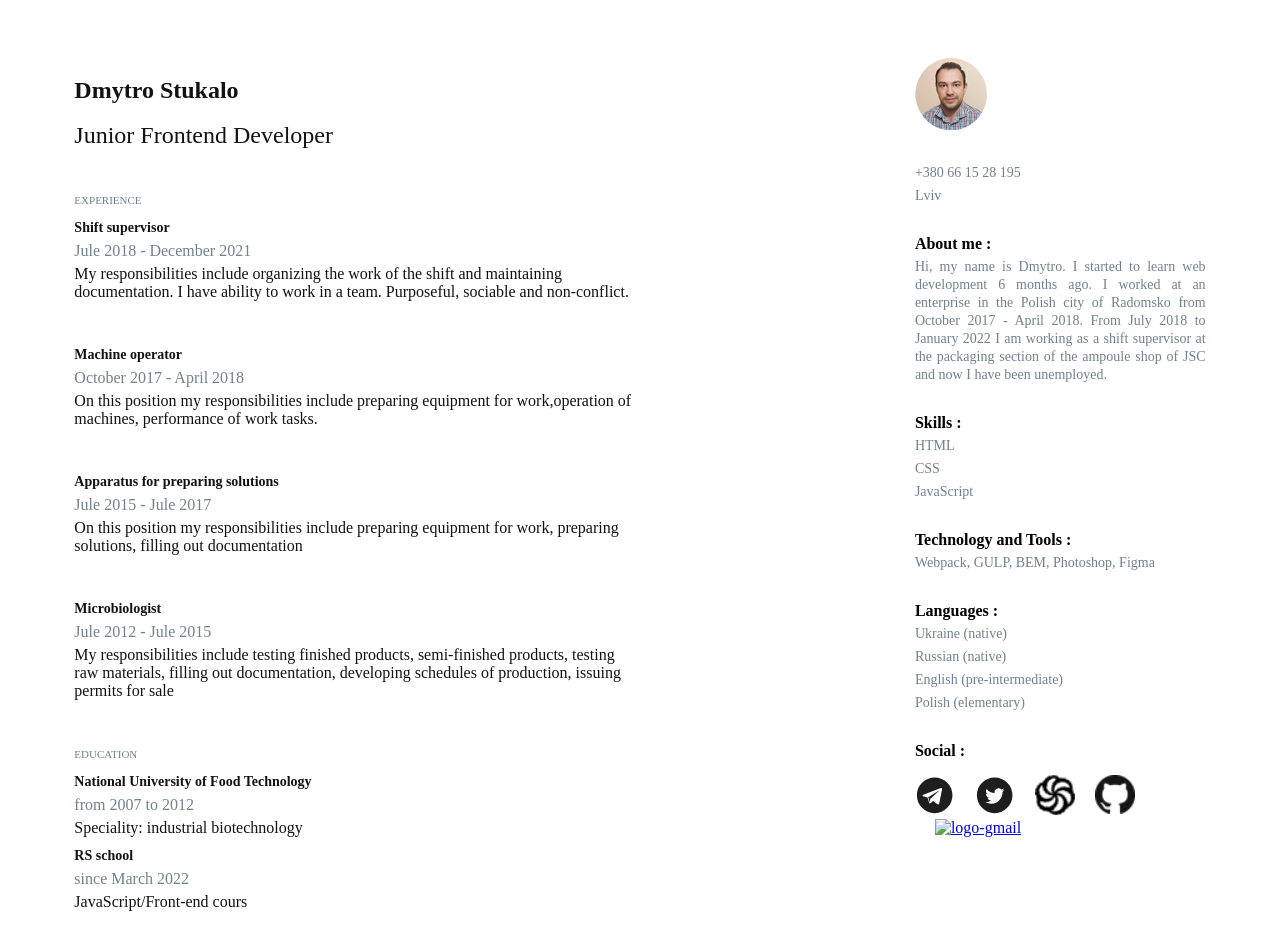
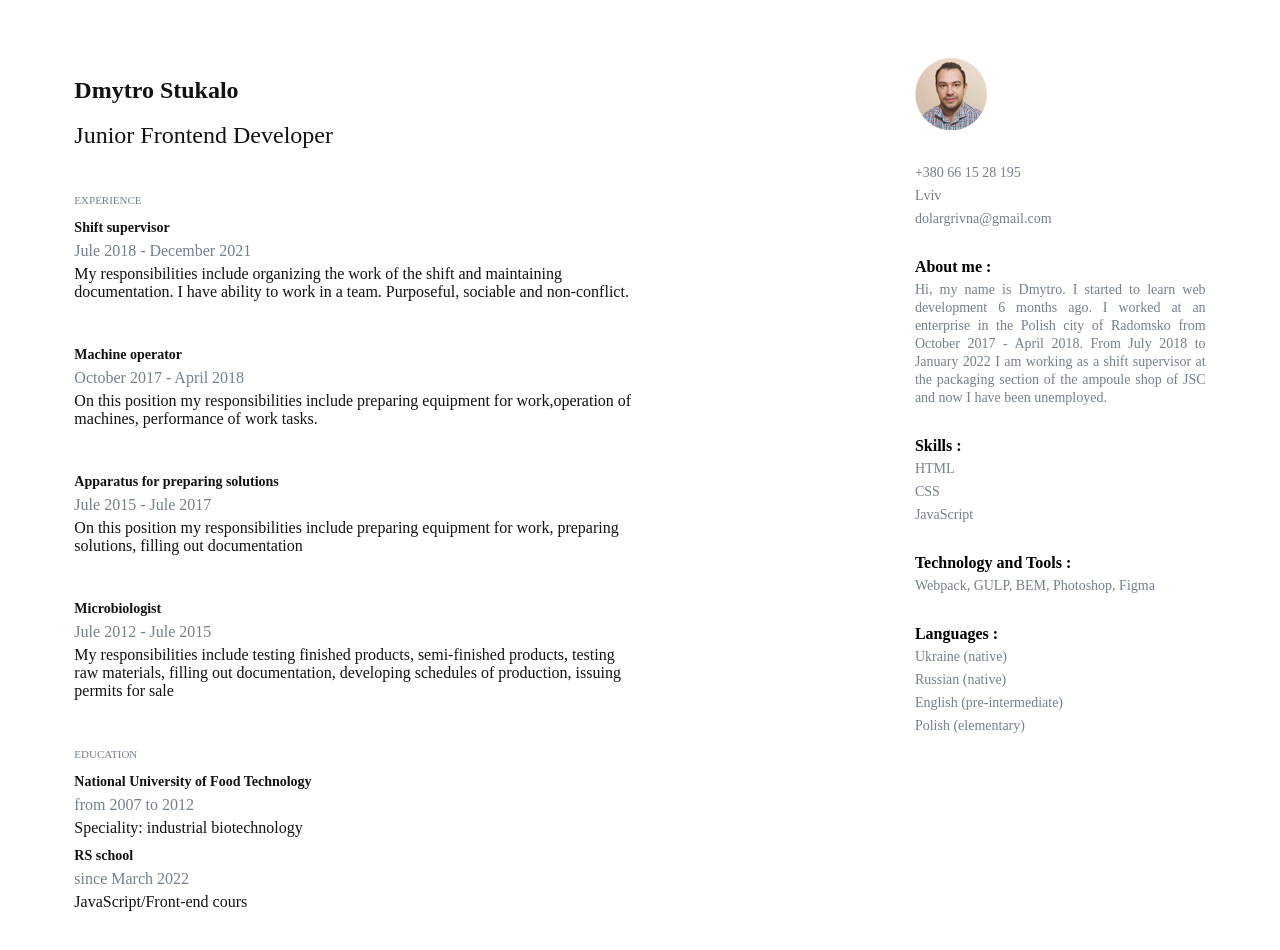
Before and after one commit to DStukalo/rsschool-cv, a plain HTML site: page index.html in a window 1280 px wide. Drawn offline with Linux system fonts and the light colour scheme.

Commit message:
refactor: change right content block, delete block social, added email to top

```diff
--- a/index.html
+++ b/index.html
@@ -25,14 +25,14 @@
           </p>
         </section>
         <section class="content-left__section">
-          <h4 class="content-left__section-title">
-            Machine operator
-          </h4>
+          <h4 class="content-left__section-title">Machine operator</h4>
           <p class="content-left__section-desq">October 2017 - April 2018</p>
           <p class="content-left__section-text">
             On this position my responsibilities include preparing equipment for
             work,operation of machines, performance of work tasks.
+          </p>
         </section>
+
         <section class="content-left__section">
           <h4 class="content-left__section-title">
             Apparatus for preparing solutions
@@ -61,13 +61,9 @@
           <p class="content-left__section-text">
             Speciality: industrial biotechnology
           </p>
-          <h4 class="content-left__section-title">
-            RS school
-          </h4>
+          <h4 class="content-left__section-title">RS school</h4>
           <p class="content-left__section-desq">since March 2022</p>
-          <p class="content-left__section-text">
-            JavaScript/Front-end cours
-          </p>
+          <p class="content-left__section-text">JavaScript/Front-end cours</p>
         </section>
       </section>
       <section class="content-right">
@@ -77,15 +73,17 @@
         <section class="content-right__section">
           <p class="content-right__section-desq">+380 66 15 28 195</p>
           <p class="content-right__section-desq">Lviv</p>
-          <!-- <p class="content-right__section-desq">dolargrivna@gmail.com</p> -->
+          <p class="content-right__section-desq">dolargrivna@gmail.com</p>
         </section>
         <section class="content-right__section about-me">
           <h4 class="content-right__section-title">About me :</h4>
-          <p class="content-right__section-desq">Hi, my name is Dmytro. I started to learn web development 6 months ago.
-           I worked at an enterprise in the Polish city of Radomsko from October 2017 - April 2018.
-           From July 2018 to January 2022 I am working as a shift supervisor at the packaging section of the ampoule shop of JSC  and now I have been unemployed.
+          <p class="content-right__section-desq">
+            Hi, my name is Dmytro. I started to learn web development 6 months
+            ago. I worked at an enterprise in the Polish city of Radomsko from
+            October 2017 - April 2018. From July 2018 to January 2022 I am
+            working as a shift supervisor at the packaging section of the
+            ampoule shop of JSC and now I have been unemployed.
           </p>
-
         </section>
         <section class="content-right__section">
           <h4 class="content-right__section-title">Skills :</h4>
@@ -106,35 +104,6 @@
           <p class="content-right__section-desq">English (pre-intermediate)</p>
           <p class="content-right__section-desq">Polish (elementary)</p>
         </section>
-        <section class="content-right__section">
-          <h4 class="content-right__section-title">Social :</h4>
-          <div class="content-right__section-image-list">
-            <a href="https://t.me/DStukalo_90" class="content-right__section-image"
-            ><img src="icon-telegram.svg" alt="logo-telegram"
-          /></a>
-          <a href="http://twitter.com/#!/DimaStukalo" class="content-right__section-image"
-            ><img src="icon-twitter.svg" alt="logo-twitter"
-          /></a>
-        </a>
-        <a
-        href="https://www.codewars.com/users/DStukalo/completed"
-        class="content-right__section-image"
-        ><img src="icon-codewars.png" alt="logo-gmail"
-      /></a>
-      <a
-      href="https://github.com/DStukalo"
-      class="content-right__section-image"
-      ><img src="icon-github.png" alt="logo-gmail"
-    /></a>
-    <a
-    href="href="mailto:dolargrivna@gmail.com&body=hello""
-    class="content-right__section-image"
-    ><img src="icon-gmail.svg" alt="logo-gmail"
-  /></a>
-
-          </div>
-
-        </section>
       </section>
     </div>
   </body>
--- a/style.css
+++ b/style.css
@@ -78,9 +78,9 @@
 }
 
 .content-right__section-image-list {
-  display: flex;
+  /* display: flex;
   flex-wrap: wrap;
-  justify-content: start;
+  justify-content: start; */
   margin-top: 15px;
   margin-bottom: 48px;
 }
```
